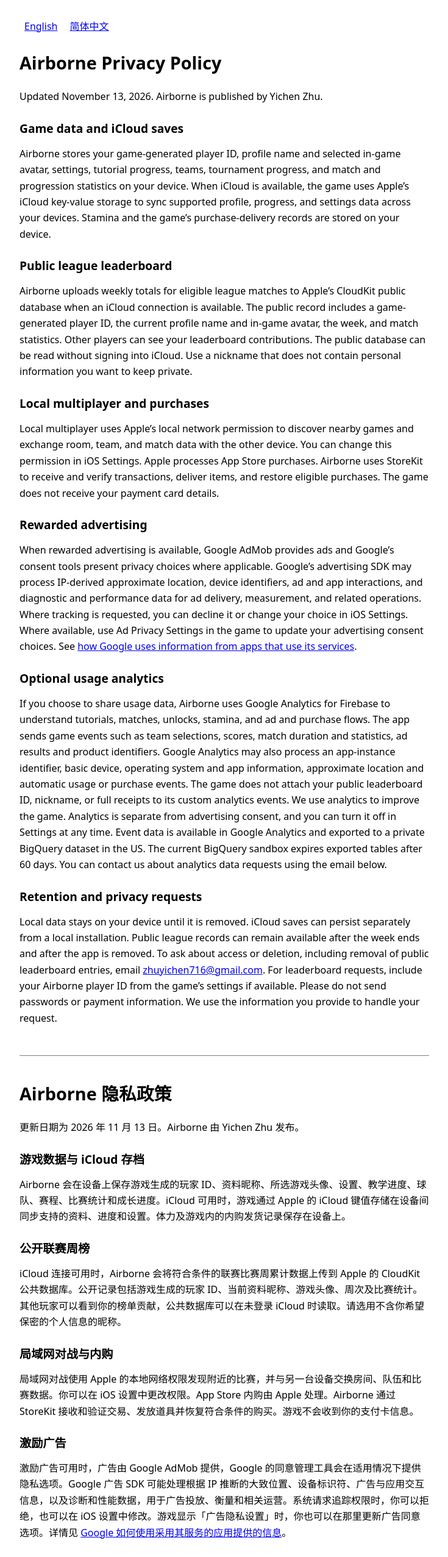
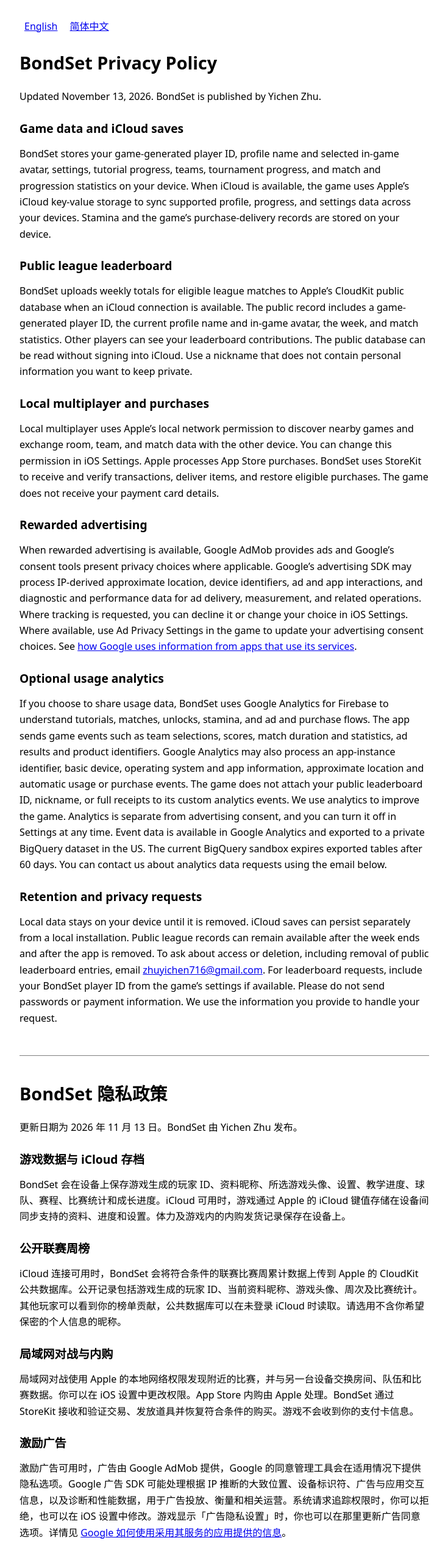
Before and after one commit to EasonzZ/Airborne, a plain HTML site: page privacy/index.html in a window 1280 px wide. Shown: the top 2554 px of the page at 61% size, without its empty margins (272-1007 px from the left). Drawn offline with Linux system fonts and the light colour scheme.

Commit message:
Rename privacy policy to BondSet

```diff
--- a/privacy/index.html
+++ b/privacy/index.html
@@ -3,7 +3,7 @@
 <head>
 <meta charset="utf-8">
 <meta name="viewport" content="width=device-width, initial-scale=1">
-<title>Airborne Privacy Policy · 隐私政策</title>
+<title>BondSet Privacy Policy · 隐私政策</title>
 <style>
   :root { color-scheme: light dark; }
   body { max-width: 42rem; margin: 0 auto; padding: 1.5rem; font: 1rem/1.65 system-ui, sans-serif; }
@@ -19,49 +19,49 @@
 <nav aria-label="Language"><a href="#en" lang="en">English</a> <a href="#zh" lang="zh-Hans">简体中文</a></nav>
 <main>
 <section id="en">
-<h1>Airborne Privacy Policy</h1>
-<p>Updated November 13, 2026. Airborne is published by Yichen Zhu.</p>
+<h1>BondSet Privacy Policy</h1>
+<p>Updated November 13, 2026. BondSet is published by Yichen Zhu.</p>
 
 <h2>Game data and iCloud saves</h2>
-<p>Airborne stores your game-generated player ID, profile name and selected in-game avatar, settings, tutorial progress, teams, tournament progress, and match and progression statistics on your device. When iCloud is available, the game uses Apple’s iCloud key-value storage to sync supported profile, progress, and settings data across your devices. Stamina and the game’s purchase-delivery records are stored on your device.</p>
+<p>BondSet stores your game-generated player ID, profile name and selected in-game avatar, settings, tutorial progress, teams, tournament progress, and match and progression statistics on your device. When iCloud is available, the game uses Apple’s iCloud key-value storage to sync supported profile, progress, and settings data across your devices. Stamina and the game’s purchase-delivery records are stored on your device.</p>
 
 <h2>Public league leaderboard</h2>
-<p>Airborne uploads weekly totals for eligible league matches to Apple’s CloudKit public database when an iCloud connection is available. The public record includes a game-generated player ID, the current profile name and in-game avatar, the week, and match statistics. Other players can see your leaderboard contributions. The public database can be read without signing into iCloud. Use a nickname that does not contain personal information you want to keep private.</p>
+<p>BondSet uploads weekly totals for eligible league matches to Apple’s CloudKit public database when an iCloud connection is available. The public record includes a game-generated player ID, the current profile name and in-game avatar, the week, and match statistics. Other players can see your leaderboard contributions. The public database can be read without signing into iCloud. Use a nickname that does not contain personal information you want to keep private.</p>
 
 <h2>Local multiplayer and purchases</h2>
-<p>Local multiplayer uses Apple’s local network permission to discover nearby games and exchange room, team, and match data with the other device. You can change this permission in iOS Settings. Apple processes App Store purchases. Airborne uses StoreKit to receive and verify transactions, deliver items, and restore eligible purchases. The game does not receive your payment card details.</p>
+<p>Local multiplayer uses Apple’s local network permission to discover nearby games and exchange room, team, and match data with the other device. You can change this permission in iOS Settings. Apple processes App Store purchases. BondSet uses StoreKit to receive and verify transactions, deliver items, and restore eligible purchases. The game does not receive your payment card details.</p>
 
 <h2>Rewarded advertising</h2>
 <p>When rewarded advertising is available, Google AdMob provides ads and Google’s consent tools present privacy choices where applicable. Google’s advertising SDK may process IP-derived approximate location, device identifiers, ad and app interactions, and diagnostic and performance data for ad delivery, measurement, and related operations. Where tracking is requested, you can decline it or change your choice in iOS Settings. Where available, use Ad Privacy Settings in the game to update your advertising consent choices. See <a href="https://policies.google.com/technologies/partner-sites">how Google uses information from apps that use its services</a>.</p>
 
 <h2>Optional usage analytics</h2>
-<p>If you choose to share usage data, Airborne uses Google Analytics for Firebase to understand tutorials, matches, unlocks, stamina, and ad and purchase flows. The app sends game events such as team selections, scores, match duration and statistics, ad results and product identifiers. Google Analytics may also process an app-instance identifier, basic device, operating system and app information, approximate location and automatic usage or purchase events. The game does not attach your public leaderboard ID, nickname, or full receipts to its custom analytics events. We use analytics to improve the game. Analytics is separate from advertising consent, and you can turn it off in Settings at any time. Event data is available in Google Analytics and exported to a private BigQuery dataset in the US. The current BigQuery sandbox expires exported tables after 60 days. You can contact us about analytics data requests using the email below.</p>
+<p>If you choose to share usage data, BondSet uses Google Analytics for Firebase to understand tutorials, matches, unlocks, stamina, and ad and purchase flows. The app sends game events such as team selections, scores, match duration and statistics, ad results and product identifiers. Google Analytics may also process an app-instance identifier, basic device, operating system and app information, approximate location and automatic usage or purchase events. The game does not attach your public leaderboard ID, nickname, or full receipts to its custom analytics events. We use analytics to improve the game. Analytics is separate from advertising consent, and you can turn it off in Settings at any time. Event data is available in Google Analytics and exported to a private BigQuery dataset in the US. The current BigQuery sandbox expires exported tables after 60 days. You can contact us about analytics data requests using the email below.</p>
 
 <h2>Retention and privacy requests</h2>
-<p>Local data stays on your device until it is removed. iCloud saves can persist separately from a local installation. Public league records can remain available after the week ends and after the app is removed. To ask about access or deletion, including removal of public leaderboard entries, email <a href="mailto:zhuyichen716@gmail.com">zhuyichen716@gmail.com</a>. For leaderboard requests, include your Airborne player ID from the game’s settings if available. Please do not send passwords or payment information. We use the information you provide to handle your request.</p>
+<p>Local data stays on your device until it is removed. iCloud saves can persist separately from a local installation. Public league records can remain available after the week ends and after the app is removed. To ask about access or deletion, including removal of public leaderboard entries, email <a href="mailto:zhuyichen716@gmail.com">zhuyichen716@gmail.com</a>. For leaderboard requests, include your BondSet player ID from the game’s settings if available. Please do not send passwords or payment information. We use the information you provide to handle your request.</p>
 </section>
 
 <section id="zh" lang="zh-Hans">
-<h1>Airborne 隐私政策</h1>
-<p>更新日期为 2026 年 11 月 13 日。Airborne 由 Yichen Zhu 发布。</p>
+<h1>BondSet 隐私政策</h1>
+<p>更新日期为 2026 年 11 月 13 日。BondSet 由 Yichen Zhu 发布。</p>
 
 <h2>游戏数据与 iCloud 存档</h2>
-<p>Airborne 会在设备上保存游戏生成的玩家 ID、资料昵称、所选游戏头像、设置、教学进度、球队、赛程、比赛统计和成长进度。iCloud 可用时，游戏通过 Apple 的 iCloud 键值存储在设备间同步支持的资料、进度和设置。体力及游戏内的内购发货记录保存在设备上。</p>
+<p>BondSet 会在设备上保存游戏生成的玩家 ID、资料昵称、所选游戏头像、设置、教学进度、球队、赛程、比赛统计和成长进度。iCloud 可用时，游戏通过 Apple 的 iCloud 键值存储在设备间同步支持的资料、进度和设置。体力及游戏内的内购发货记录保存在设备上。</p>
 
 <h2>公开联赛周榜</h2>
-<p>iCloud 连接可用时，Airborne 会将符合条件的联赛比赛周累计数据上传到 Apple 的 CloudKit 公共数据库。公开记录包括游戏生成的玩家 ID、当前资料昵称、游戏头像、周次及比赛统计。其他玩家可以看到你的榜单贡献，公共数据库可以在未登录 iCloud 时读取。请选用不含你希望保密的个人信息的昵称。</p>
+<p>iCloud 连接可用时，BondSet 会将符合条件的联赛比赛周累计数据上传到 Apple 的 CloudKit 公共数据库。公开记录包括游戏生成的玩家 ID、当前资料昵称、游戏头像、周次及比赛统计。其他玩家可以看到你的榜单贡献，公共数据库可以在未登录 iCloud 时读取。请选用不含你希望保密的个人信息的昵称。</p>
 
 <h2>局域网对战与内购</h2>
-<p>局域网对战使用 Apple 的本地网络权限发现附近的比赛，并与另一台设备交换房间、队伍和比赛数据。你可以在 iOS 设置中更改权限。App Store 内购由 Apple 处理。Airborne 通过 StoreKit 接收和验证交易、发放道具并恢复符合条件的购买。游戏不会收到你的支付卡信息。</p>
+<p>局域网对战使用 Apple 的本地网络权限发现附近的比赛，并与另一台设备交换房间、队伍和比赛数据。你可以在 iOS 设置中更改权限。App Store 内购由 Apple 处理。BondSet 通过 StoreKit 接收和验证交易、发放道具并恢复符合条件的购买。游戏不会收到你的支付卡信息。</p>
 
 <h2>激励广告</h2>
 <p>激励广告可用时，广告由 Google AdMob 提供，Google 的同意管理工具会在适用情况下提供隐私选项。Google 广告 SDK 可能处理根据 IP 推断的大致位置、设备标识符、广告与应用交互信息，以及诊断和性能数据，用于广告投放、衡量和相关运营。系统请求追踪权限时，你可以拒绝，也可以在 iOS 设置中修改。游戏显示「广告隐私设置」时，你也可以在那里更新广告同意选项。详情见 <a href="https://policies.google.com/technologies/partner-sites?hl=zh-CN">Google 如何使用采用其服务的应用提供的信息</a>。</p>
 
 <h2>可选的使用情况分析</h2>
-<p>如果你选择分享使用数据，Airborne 会使用 Google Analytics for Firebase 了解教学、比赛、解锁、体力以及广告和内购流程。游戏会发送队伍选择、比分、比赛时长和统计、广告结果、商品标识符等事件。Google Analytics 还可能处理应用实例标识符、基本设备信息、操作系统与应用信息、大致位置，以及自动记录的使用或购买事件。游戏的自定义分析事件不附带公开榜单 ID、昵称或完整购买收据。我们使用分析数据改进游戏。使用情况分析与广告同意分别设置，你可以随时在游戏设置中关闭分析。事件可在 Google Analytics 中查看，并导出到美国区域的私有 BigQuery 数据集。当前 BigQuery 沙盒的导出表会在 60 天后到期。你可以通过下方邮箱联系我们处理分析数据请求。</p>
+<p>如果你选择分享使用数据，BondSet 会使用 Google Analytics for Firebase 了解教学、比赛、解锁、体力以及广告和内购流程。游戏会发送队伍选择、比分、比赛时长和统计、广告结果、商品标识符等事件。Google Analytics 还可能处理应用实例标识符、基本设备信息、操作系统与应用信息、大致位置，以及自动记录的使用或购买事件。游戏的自定义分析事件不附带公开榜单 ID、昵称或完整购买收据。我们使用分析数据改进游戏。使用情况分析与广告同意分别设置，你可以随时在游戏设置中关闭分析。事件可在 Google Analytics 中查看，并导出到美国区域的私有 BigQuery 数据集。当前 BigQuery 沙盒的导出表会在 60 天后到期。你可以通过下方邮箱联系我们处理分析数据请求。</p>
 
 <h2>保留期限与隐私请求</h2>
-<p>本地数据保存在设备上，直至被移除。iCloud 存档可独立于本机安装保留。公开周榜记录可能在该周结束或卸载游戏后继续保留。如需查询或申请删除数据，包括移除公开榜单记录，请发邮件至 <a href="mailto:zhuyichen716@gmail.com">zhuyichen716@gmail.com</a>。榜单相关请求可附上游戏设置里的 Airborne 玩家 ID。请勿发送密码或支付信息。你提供的信息将用于处理该请求。</p>
+<p>本地数据保存在设备上，直至被移除。iCloud 存档可独立于本机安装保留。公开周榜记录可能在该周结束或卸载游戏后继续保留。如需查询或申请删除数据，包括移除公开榜单记录，请发邮件至 <a href="mailto:zhuyichen716@gmail.com">zhuyichen716@gmail.com</a>。榜单相关请求可附上游戏设置里的 BondSet 玩家 ID。请勿发送密码或支付信息。你提供的信息将用于处理该请求。</p>
 </section>
 </main>
 </body>
```
